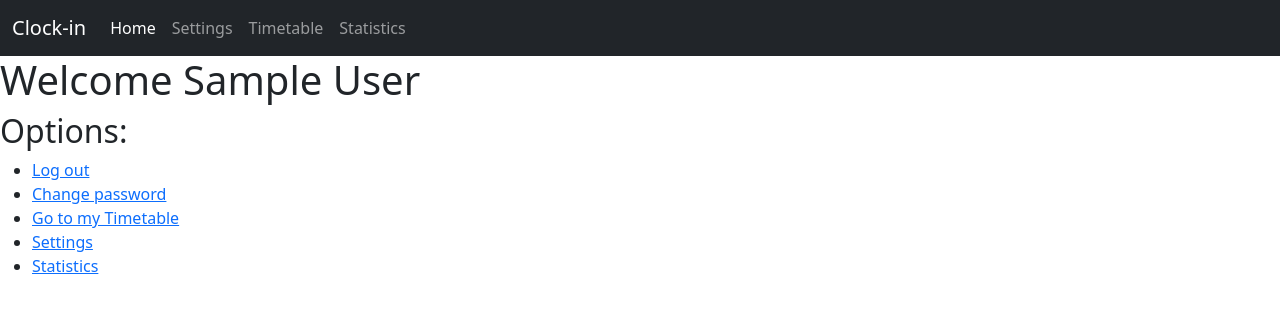
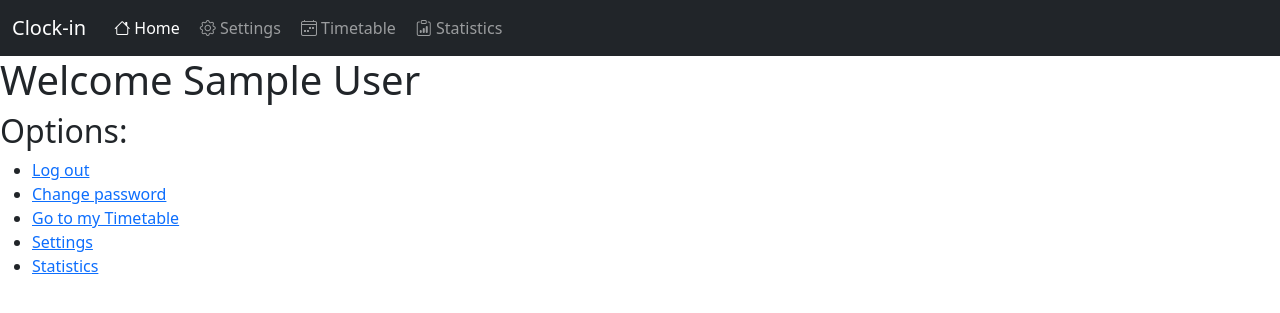
Before and after one commit to Clock-In/Clock-In, a Django app: page /accounts/profile/ in a window 1280 px wide. Shown: the top 313 px of the page. Run offline with Django 5.2, Linux system fonts and the light colour scheme; the visitor is signed in with stand-in values (Sample User, id 1); parts of the project's set-up code (start-up, migrations or seed data) failed here and were passed over.

Commit message:
Add icons

```diff
--- a/app/base/templates/Navigation_Bar.html
+++ b/app/base/templates/Navigation_Bar.html
@@ -2,6 +2,7 @@
 <html>
   <head>
     <link href="https://cdn.jsdelivr.net/npm/bootstrap@5.3.3/dist/css/bootstrap.min.css" rel="stylesheet" integrity="sha384-QWTKZyjpPEjISv5WaRU9OFeRpok6YctnYmDr5pNlyT2bRjXh0JMhjY6hW+ALEwIH" crossorigin="anonymous">
+	<link rel="stylesheet" href="https://cdn.jsdelivr.net/npm/bootstrap-icons@1.11.3/font/bootstrap-icons.min.css">
   </head>
   <body>
 	<nav class="navbar navbar-expand navbar-dark bg-dark">
@@ -11,17 +12,17 @@
 
 			<div class="collapse navbar-collapse">
 				<ul class="navbar-nav">
-					<li class="nav-item">
-						<a class="nav-link {% if active == 'profile' %}active{% endif %}" href="{% url 'profile' %}"><span class="glyphicon glyphicon-home"></span> Home</a>
+					<li class="nav-item ms-1">
+						<a class="nav-link {% if active == 'profile' %}active{% endif %}" href="{% url 'profile' %}"><i class="bi bi-house"></i></span> Home</a>
 					</li>
-					<li class="nav-item">
-						<a class="nav-link {% if active == 'settings' %}active{% endif %}" href="{%url 'settings' %}"><span class="glyphicon glyphicon-cog"></span> Settings</a>
+					<li class="nav-item ms-1">
+						<a class="nav-link {% if active == 'settings' %}active{% endif %}" href="{%url 'settings' %}"><i class="bi bi-gear"></i></span> Settings</a>
 					</li>
-					<li class="nav-item">
-						<a class="nav-link {% if active == 'timetable' %}active{% endif %}" href="{%url 'timetable' %}"><span class="glyphicon glyphicon-calendar"></span> Timetable</a>
+					<li class="nav-item ms-1">
+						<a class="nav-link {% if active == 'timetable' %}active{% endif %}" href="{%url 'timetable' %}"><i class="bi bi-calendar4-week"></i></span> Timetable</a>
 					</li>
-					<li class="nav-item">
-						<a class="nav-link {% if active == 'statistics' %}active{% endif %}" href="{%url 'statistics' %}"><span class="glyphicon glyphicon-stats"></span> Statistics</a>
+					<li class="nav-item ms-1">
+						<a class="nav-link {% if active == 'statistics' %}active{% endif %}" href="{%url 'statistics' %}"><i class="bi bi-clipboard-data"></i></span> Statistics</a>
 					</li>
 				</ul>
 			</div>
```
